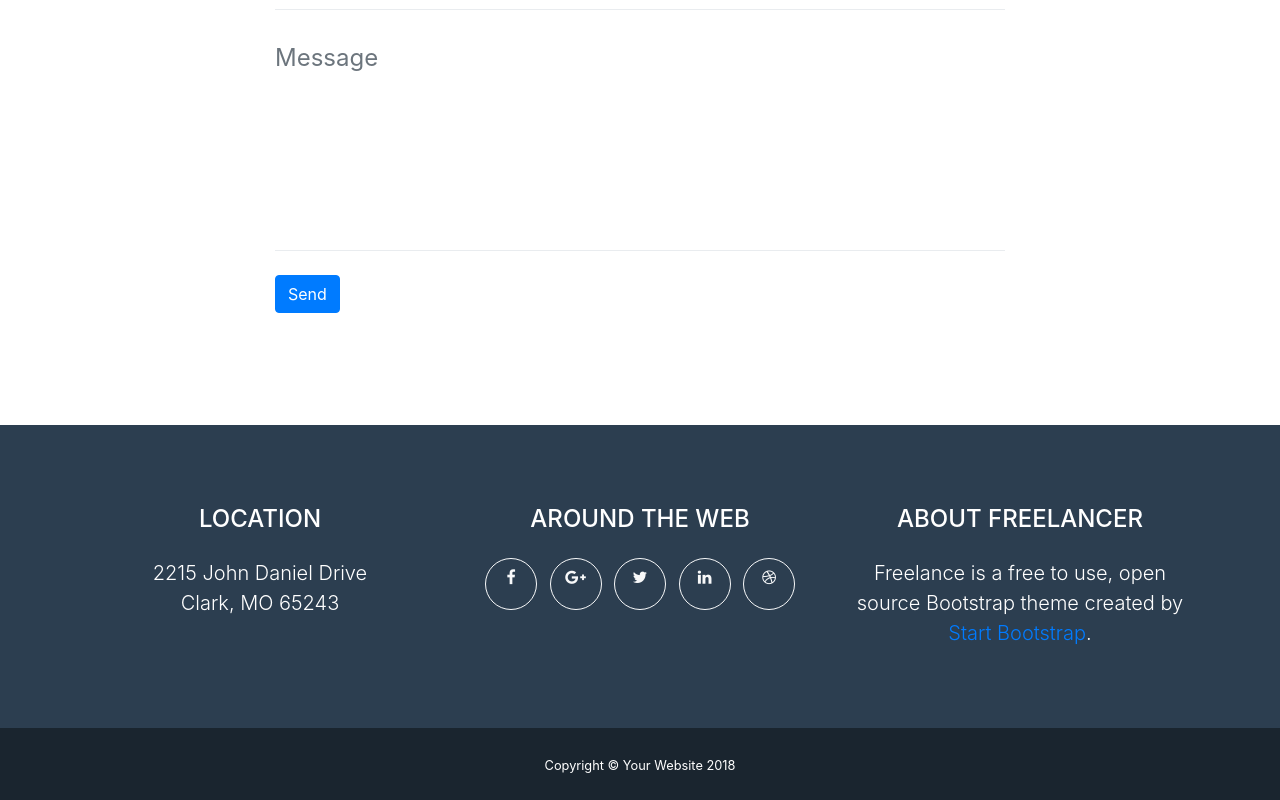
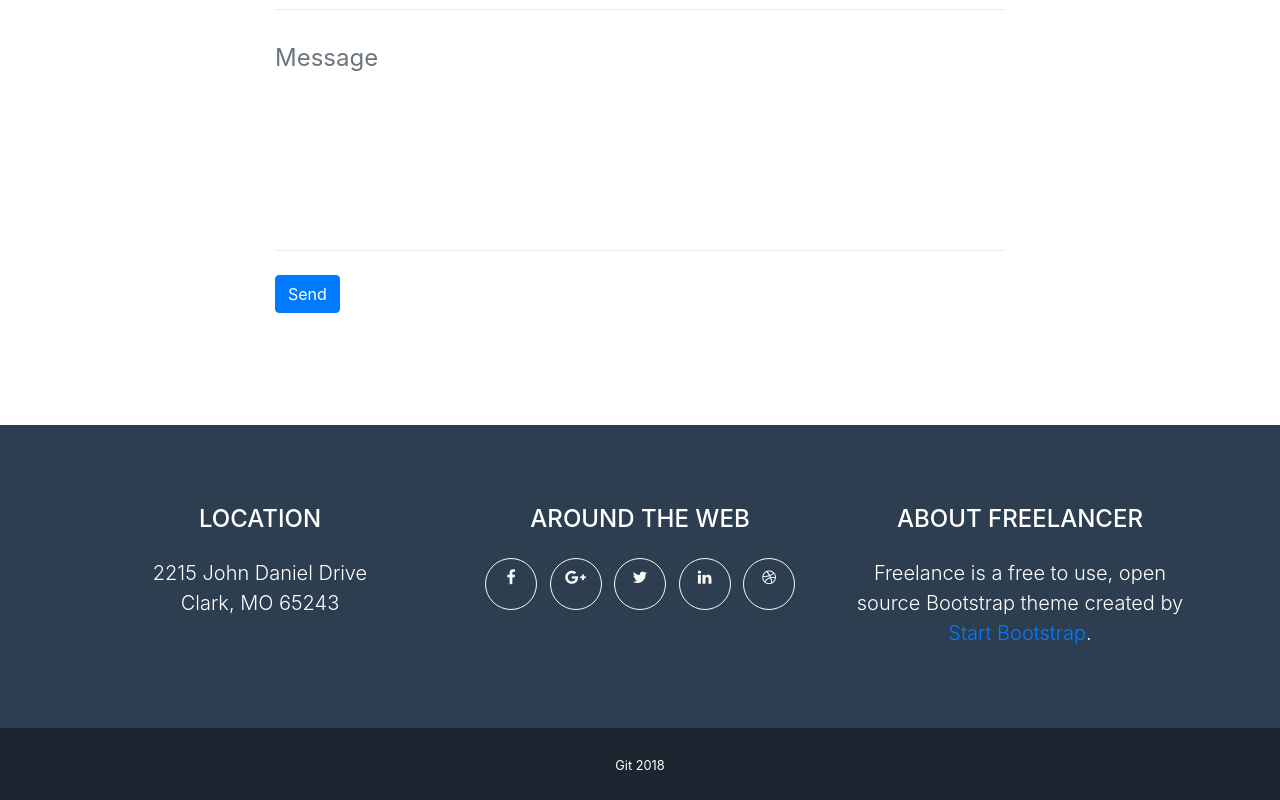
Before and after one commit to xchangrey/sample-git-course, a website with bundled scripts: page index.html in a window 1280 px wide. Shown: the part 2764-3564 px from the top of the page. Built offline with nearby package versions, Linux system fonts and the light colour scheme.

Commit message:
Changed text on the footer

```diff
--- a/index.html
+++ b/index.html
@@ -256,7 +256,7 @@
 
     <div class="copyright py-4 text-center text-white">
       <div class="container">
-        <small>Copyright &copy; Your Website 2018</small>
+        <small>Git 2018</small>
       </div>
     </div>
 
@@ -388,7 +388,7 @@
         <div class="container text-center">
           <div class="row">
             <div class="col-lg-8 mx-auto">
-              <h2 class="text-secondary text-uppercase mb-0">Project Name</h2>
+              <h2 class="text-secondary text-uppercase mb-0">Git 2018</h2>
               <hr class="star-dark mb-5">
               <img class="img-fluid mb-5" src="img/portfolio/submarine.png" alt="">
               <p class="mb-5">Lorem ipsum dolor sit amet, consectetur adipisicing elit. Mollitia neque assumenda ipsam nihil, molestias magnam, recusandae quos quis inventore quisquam velit asperiores, vitae? Reprehenderit soluta, eos quod consequuntur itaque. Nam.</p>
```
